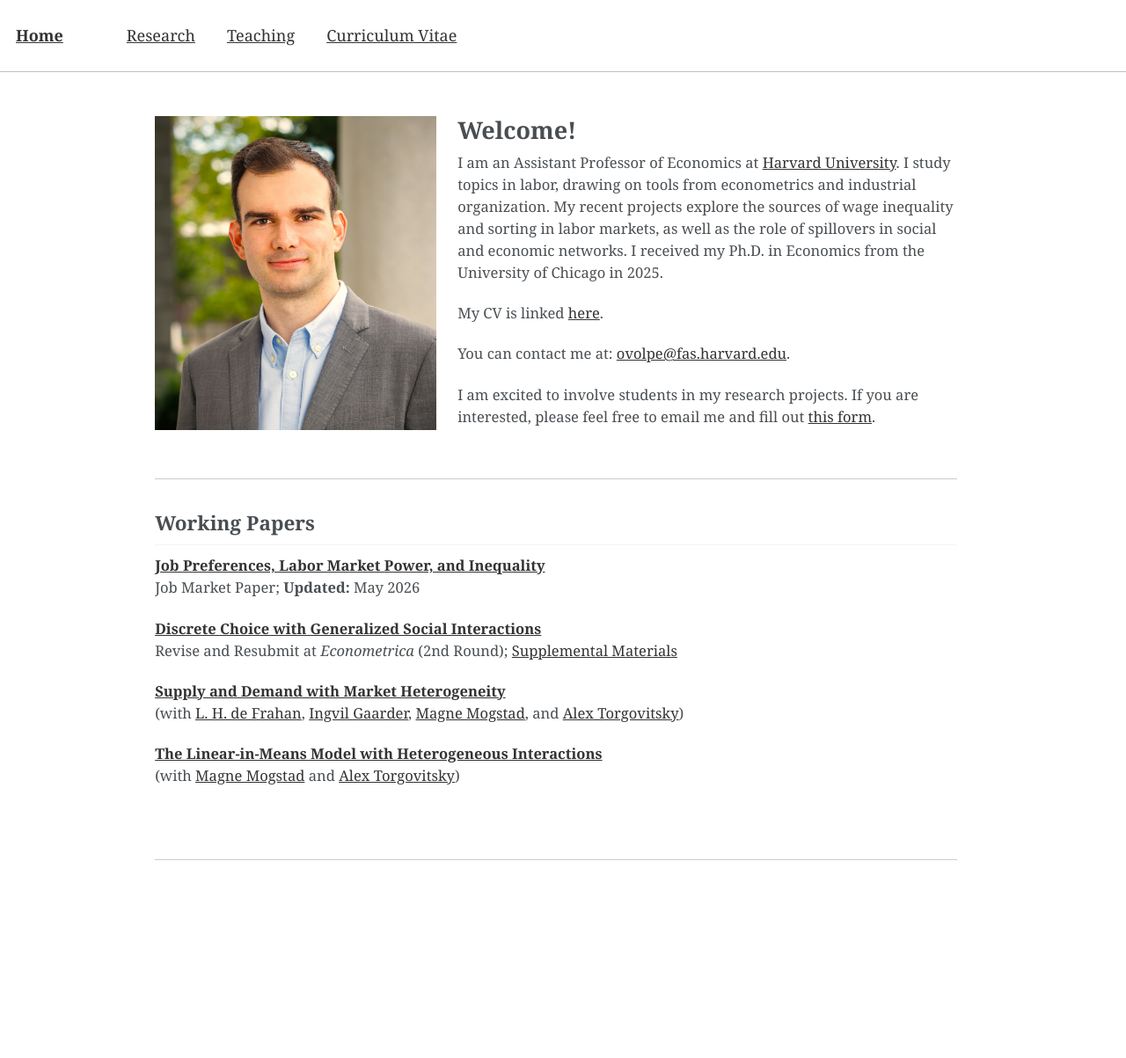
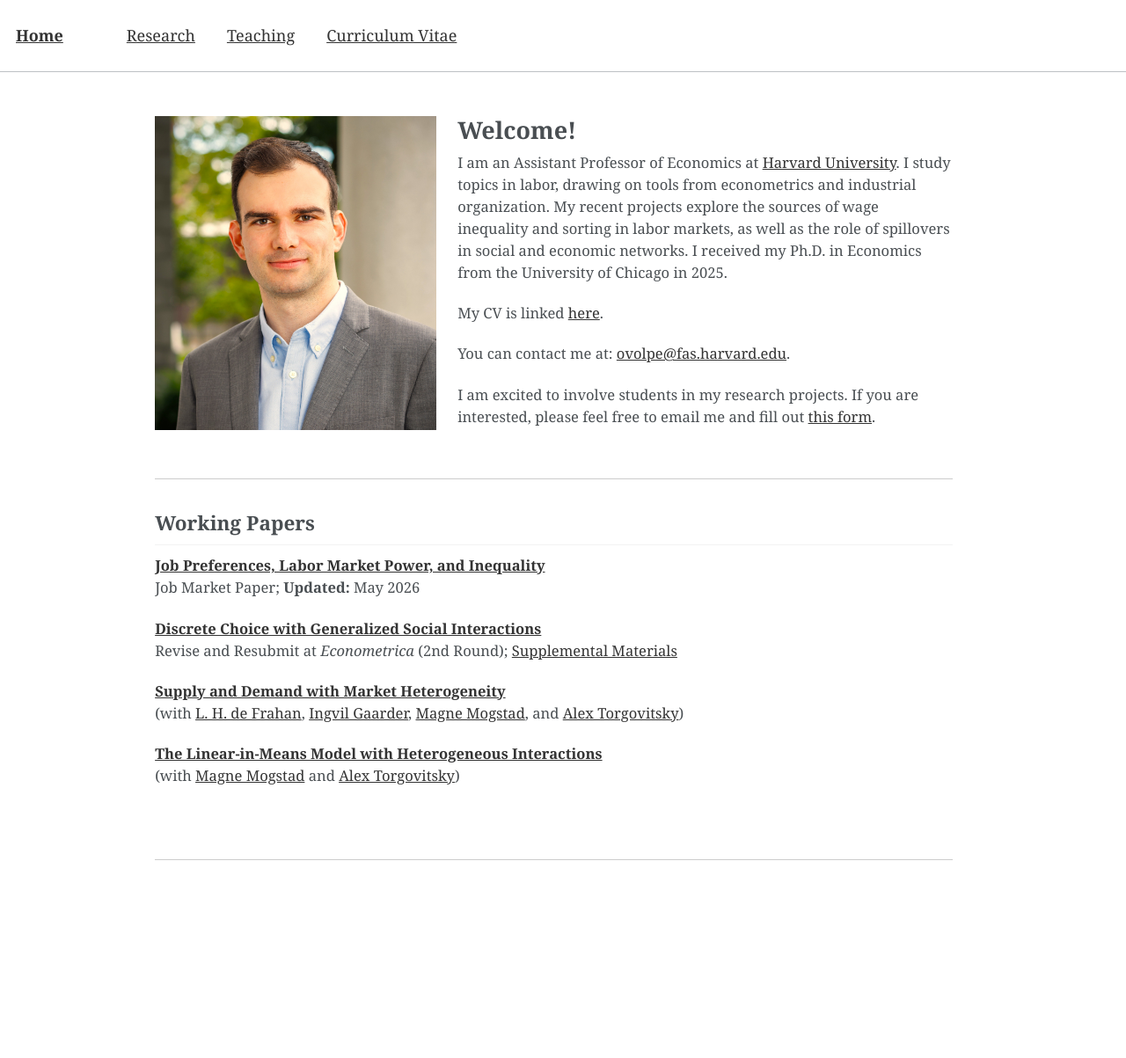
Before and after one commit to ovolpe/ovolpe.github.io, a Jekyll site: the page built from _pages/about.md, in a window 1280 px wide. Shown: the whole page at 88% size. Built offline with Jekyll 4.4.1, drawn with Linux system fonts in a browser that asks for light colours.

Commit message:
Nudge page margin wider

```diff
--- a/_sass/_page.scss
+++ b/_sass/_page.scss
@@ -20,7 +20,7 @@
   @include breakpoint($large) {
     @include span(11 of 12 last);
     @include prefix(0.5 of 12);
-    @include suffix(1.65 of 12);
+    @include suffix(1.7 of 12);
   }
 
   .page__inner-wrap {
```
